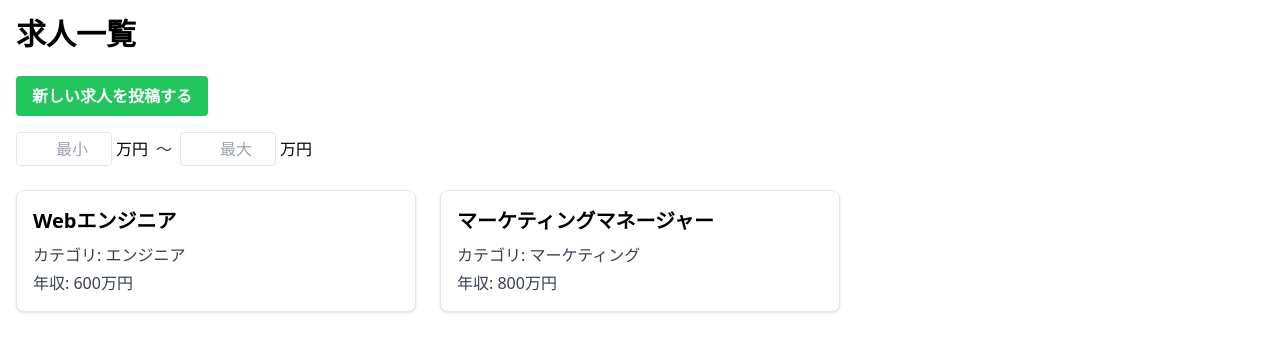
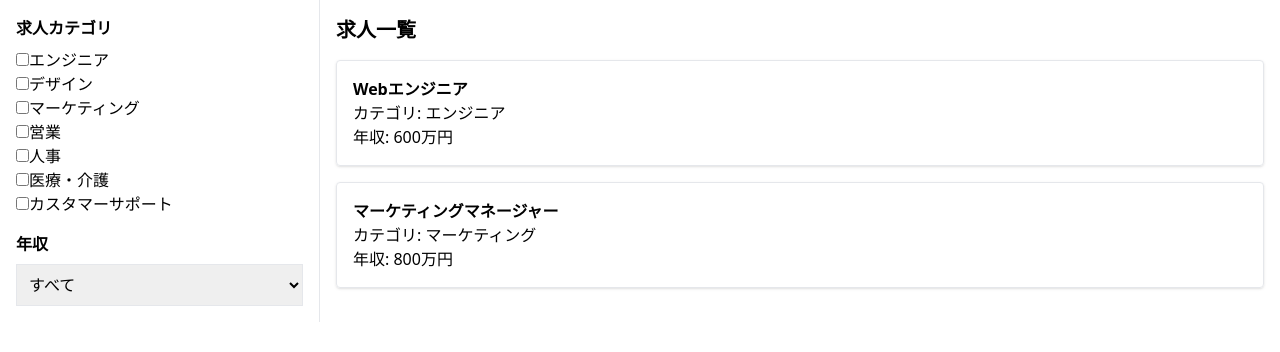
Before and after one commit to yu531deve/job-searrch-app, a React (Create React App) app: page / in a window 1280 px wide. Shown: the top 352 px of the page. Built offline with nearby package versions, Linux system fonts and the light colour scheme.

Commit message:
Restore: 過去の正常な状態に戻しました

```diff
--- a/src/App.tsx
+++ b/src/App.tsx
@@ -3,7 +3,6 @@ import { BrowserRouter as Router, Routes, Route } from "react-router-dom";
 import JobList from "./pages/JobList";
 import JobDetail from "./pages/JobDetail";
 import PostJob from "./pages/PostJob";
-
 const App = () => {
   const [jobs, setJobs] = useState([
     {
@@ -21,12 +20,10 @@ const App = () => {
       description: "マーケティング戦略の企画と実行を担当します。",
     },
   ]);
-
   // 新しい求人を追加する関数
   const addJob = (job: (typeof jobs)[0]) => {
     setJobs([...jobs, job]);
   };
-
   return (
     <Router>
       <Routes>
@@ -40,5 +37,4 @@ const App = () => {
     </Router>
   );
 };
-
 export default App;
--- a/src/pages/JobList.tsx
+++ b/src/pages/JobList.tsx
@@ -1,91 +1,90 @@
 import React, { useState } from "react";
 import { Link } from "react-router-dom";
+import { Job } from "../App";
 
-type Job = {
-  id: number;
-  title: string;
-  category: string;
-  salary: number;
+type JobListProps = {
+  jobs: Job[];
 };
 
-const JobList = ({ jobs }: { jobs: Job[] }) => {
-  const [minSalary, setMinSalary] = useState("");
-  const [maxSalary, setMaxSalary] = useState("");
+const categories = [
+  "エンジニア",
+  "デザイン",
+  "マーケティング",
+  "営業",
+  "人事",
+  "医療・介護",
+  "カスタマーサポート",
+];
 
+const JobList: React.FC<JobListProps> = ({ jobs }) => {
+  const [selectedCategories, setSelectedCategories] = useState<string[]>([]);
+  const [minSalary, setMinSalary] = useState(0);
+
+  // カテゴリの絞り込み処理
+  const handleCategoryChange = (category: string) => {
+    setSelectedCategories((prev) =>
+      prev.includes(category)
+        ? prev.filter((c) => c !== category)
+        : [...prev, category]
+    );
+  };
+
+  // 絞り込みのフィルター処理
   const filteredJobs = jobs.filter((job) => {
-    const salaryMatch =
-      (!minSalary || job.salary >= Number(minSalary)) &&
-      (!maxSalary || job.salary <= Number(maxSalary));
-    return salaryMatch;
+    const matchesCategory =
+      selectedCategories.length === 0 ||
+      selectedCategories.includes(job.category);
+    const matchesSalary = job.salary >= minSalary;
+    return matchesCategory && matchesSalary;
   });
 
   return (
-    <div className="p-4">
-      {/* 求人一覧タイトル */}
-      <h1 className="text-3xl font-bold mb-6">求人一覧</h1>
+    <div className="flex">
+      {/* 左側のフィルタリングエリア */}
+      <div className="w-1/4 p-4 border-r">
+        <h3 className="font-bold mb-2">求人カテゴリ</h3>
+        {categories.map((category) => (
+          <label key={category} className="block">
+            <input
+              type="checkbox"
+              value={category}
+              checked={selectedCategories.includes(category)}
+              onChange={() => handleCategoryChange(category)}
+            />
+            {category}
+          </label>
+        ))}
 
-      {/* 投稿ページへのリンク */}
-      <div className="mb-4">
-        <Link
-          to="/post"
-          className="inline-block bg-green-500 text-white font-semibold rounded px-4 py-2 hover:bg-green-700 transition"
+        <h3 className="font-bold mt-4 mb-2">年収</h3>
+        <select
+          className="border p-2 w-full"
+          value={minSalary}
+          onChange={(e) => setMinSalary(Number(e.target.value))}
         >
-          新しい求人を投稿する
-        </Link>
+          <option value={0}>すべて</option>
+          <option value={300}>300万円以上</option>
+          <option value={500}>500万円以上</option>
+          <option value={700}>700万円以上</option>
+        </select>
       </div>
 
-      {/* 給与入力フォーム */}
-      <div className="flex items-center space-x-2 mb-6">
-        {/* 最小給与入力 */}
-        <div className="flex items-center">
-          <input
-            type="number"
-            placeholder="最小"
-            value={minSalary}
-            onChange={(e) => setMinSalary(e.target.value)}
-            className="border rounded px-2 py-1 w-24 text-right"
-            step="100"
-            min="0"
-          />
-          <span className="ml-1">万円</span>
-        </div>
-
-        {/* ～ を表示 */}
-        <span className="text-gray-700">～</span>
-
-        {/* 最大給与入力 */}
-        <div className="flex items-center">
-          <input
-            type="number"
-            placeholder="最大"
-            value={maxSalary}
-            onChange={(e) => setMaxSalary(e.target.value)}
-            className="border rounded px-2 py-1 w-24 text-right"
-            step="100"
-            min="0"
-          />
-          <span className="ml-1">万円</span>
-        </div>
-      </div>
-
-      {/* 求人一覧 */}
-      <div className="grid grid-cols-1 sm:grid-cols-2 lg:grid-cols-3 gap-6">
+      {/* 右側の求人一覧 */}
+      <div className="w-3/4 p-4">
+        <h2 className="font-bold text-xl mb-4">求人一覧</h2>
         {filteredJobs.length > 0 ? (
           filteredJobs.map((job) => (
             <Link
+              key={job.id}
               to={`/jobs/${job.id}`}
-              key={job.id}
-              className="block border rounded-lg shadow hover:shadow-lg transition-all p-4 bg-white"
+              className="block p-4 mb-4 border rounded shadow"
             >
-              <h2 className="text-xl font-semibold mb-2">{job.title}</h2>
-              <p className="text-gray-700 mb-1">カテゴリ: {job.category}</p>
-              <p className="text-gray-700">年収: {job.salary}万円</p>
+              <h3 className="font-bold">{job.title}</h3>
+              <p>カテゴリ: {job.category}</p>
+              <p>年収: {job.salary}万円</p>
             </Link>
           ))
         ) : (
-          <p className="text-gray-700 col-span-3 text-center">
-            該当する求人が見つかりません。
-          </p>
+          <p>該当する求人がありません。</p>
         )}
       </div>
     </div>
```
